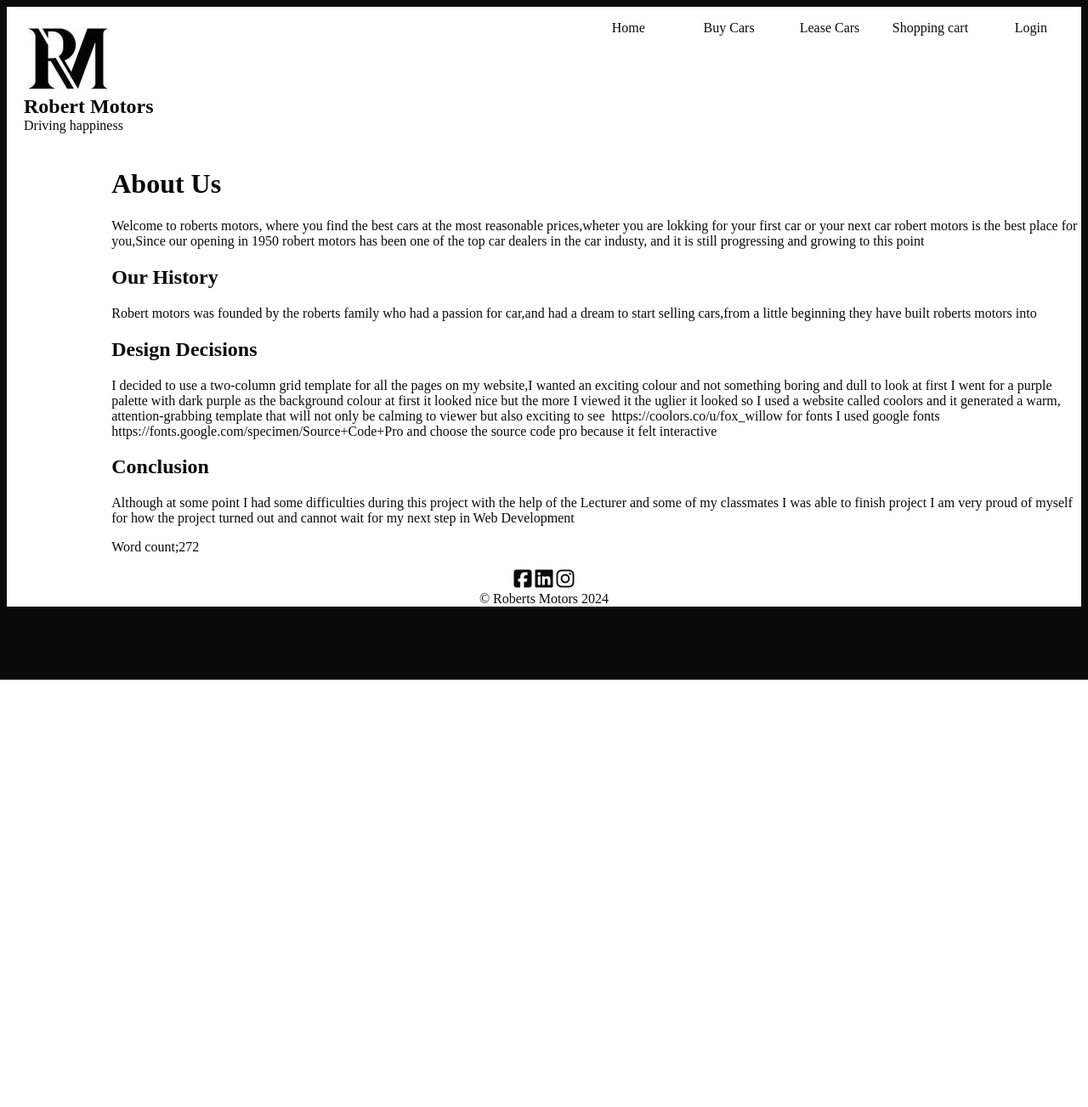
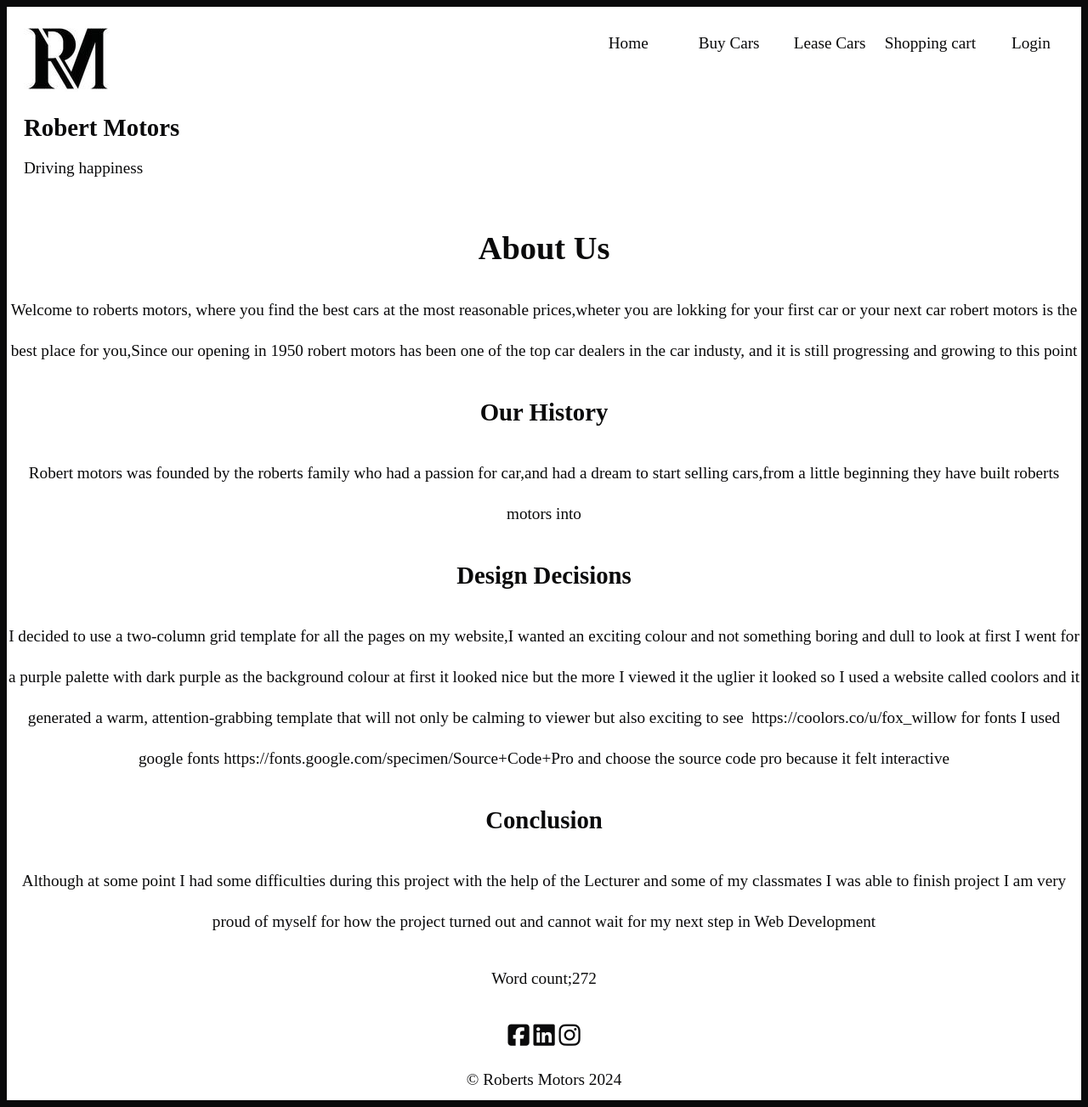
Before and after one commit to RobertGDO/Roberts-Motors, a PHP site: page /about.php in a window 1280 px wide. Shown: the whole page at 85% size. Before the commit the page ends 800 px from the top, so only its background shows below. Run offline with PHP 8.4, Linux system fonts and the light colour scheme; some libraries are stand-ins or nearby versions; some web fonts are replaced.

Commit message:
centered text on the about page

```diff
--- a/Roberts-Motors/websites/default/public/desktop2.css
+++ b/Roberts-Motors/websites/default/public/desktop2.css
@@ -8,7 +8,9 @@ header {
 body {
     display: grid;
     background-color: #0A0A0B;
+    line-height: 250%;
     grid-template-columns: 50% 50%;
+    font-size: larger;
     grid-template-rows: auto;
     grid-template-areas:
         "header nav"
@@ -19,7 +21,7 @@ body {
 main {
     background-color: #fff;
     color: #0A0A0B;
-    padding-left: 5%;
+    text-align: center;
     grid-area: main;
 }
 
```
